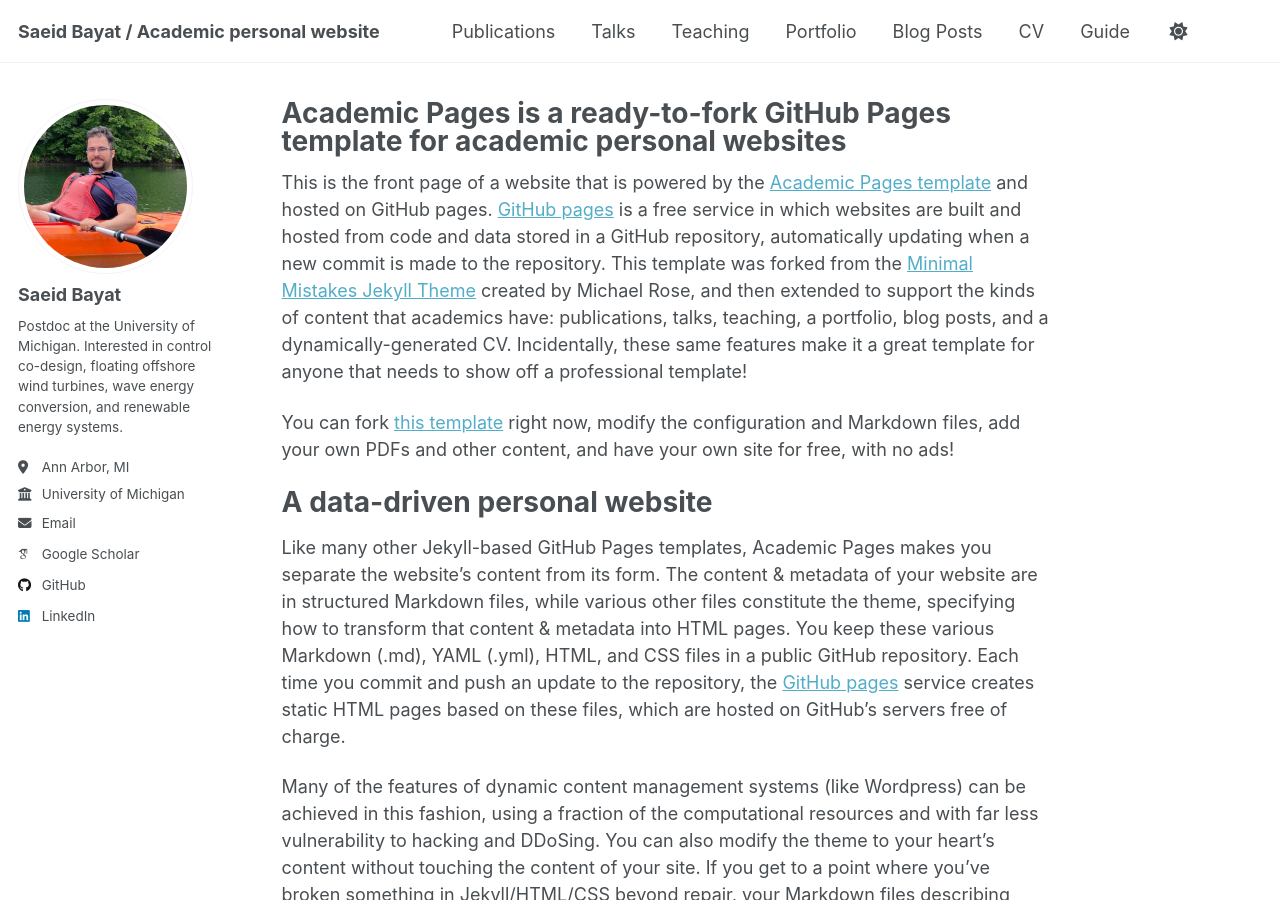
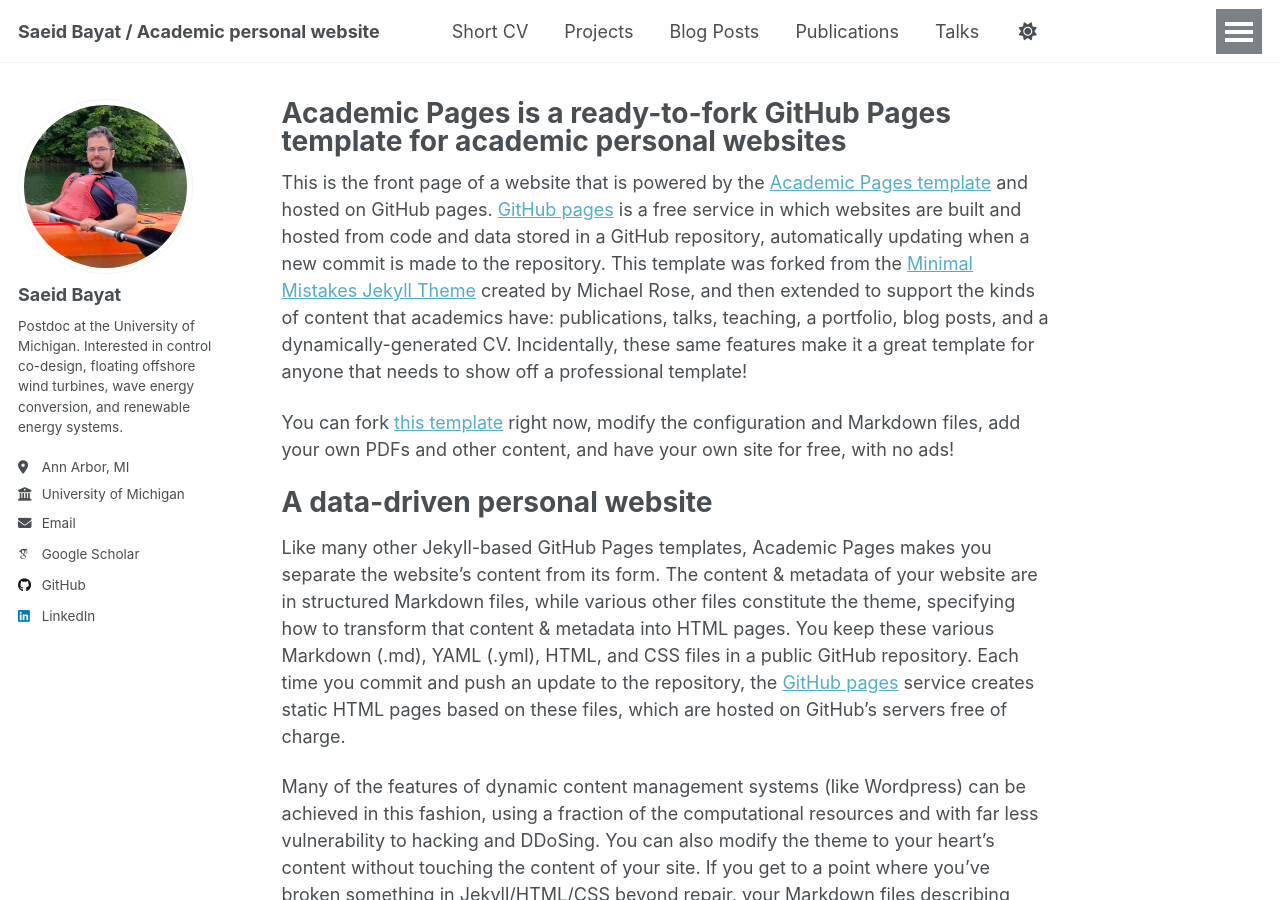
Before and after one commit to SaeidBayat/SaeidBayat.github.io, a Jekyll site: the page built from _pages/about.md, in a window 1280 px wide and 900 px high. Built offline with Jekyll 4.4.1, drawn with Linux system fonts in a browser that asks for light colours; some web fonts are replaced; a script that is not in the unit is left out.

Commit message:
update navigation

```diff
--- a/_data/navigation.yml
+++ b/_data/navigation.yml
@@ -7,27 +7,22 @@
 # NOTE that only one of the CV options should be selected, the first is for the
 #      Markdown formatted page while the second is generated using JSON.
 
+# main links links
 main:
+  - title: "Short CV"
+    url: /cv/
+
+  - title: "Projects"
+    url: /portfolio/
+
+  - title: "Blog Posts"
+    url: /year-archive/
+
   - title: "Publications"
     url: /publications/
 
   - title: "Talks"
     url: /talks/
 
-  - title: "Teaching"
+  - title: "Teaching & Mentoring"
     url: /teaching/
-
-  - title: "Portfolio"
-    url: /portfolio/
-
-  - title: "Blog Posts"
-    url: /year-archive/
-
-  - title: "CV"
-    url: /cv/
-
-  # - title: "CV"
-  #   url: /cv-json/
-
-  - title: "Guide"
-    url: /markdown/
```
